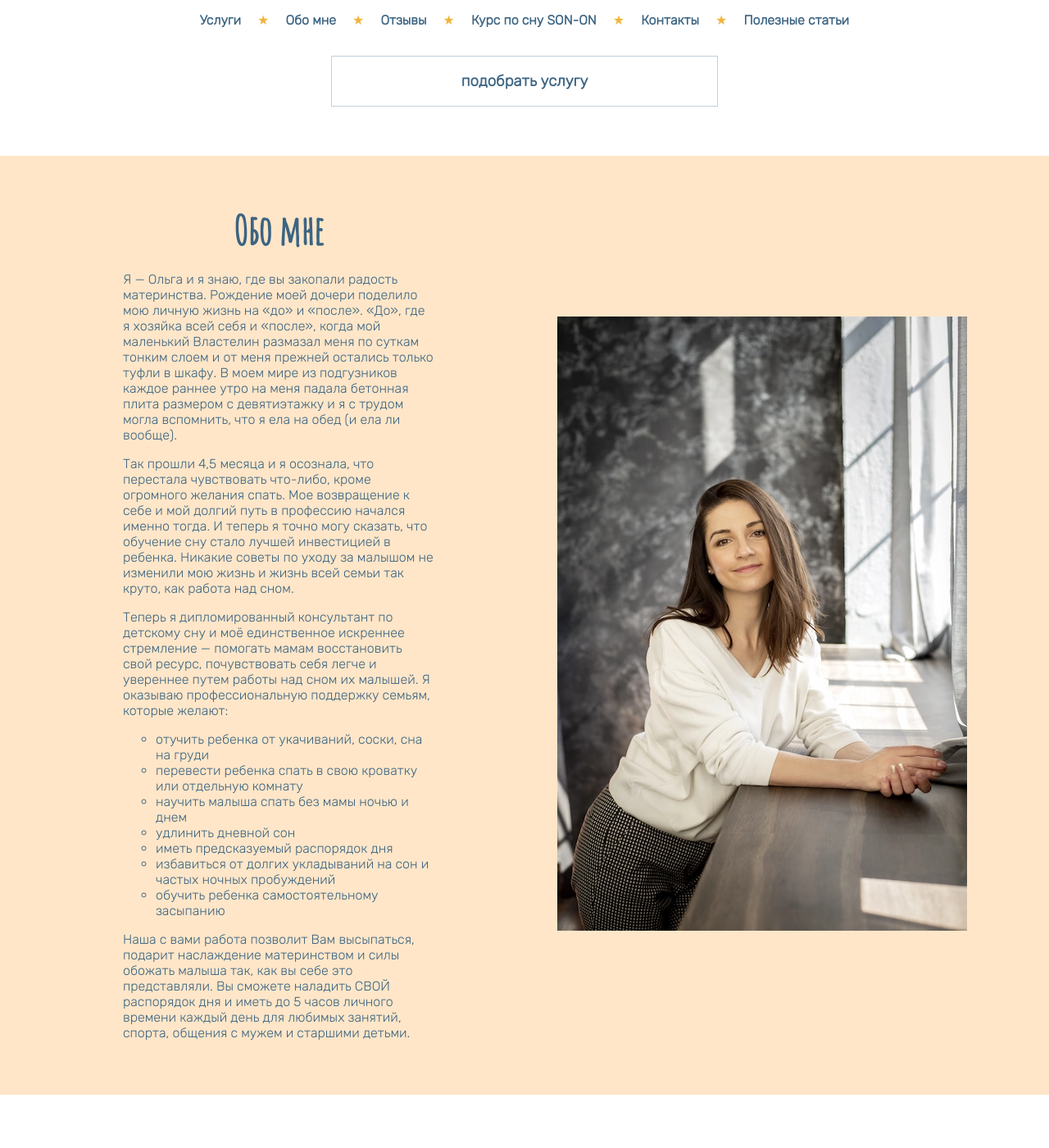
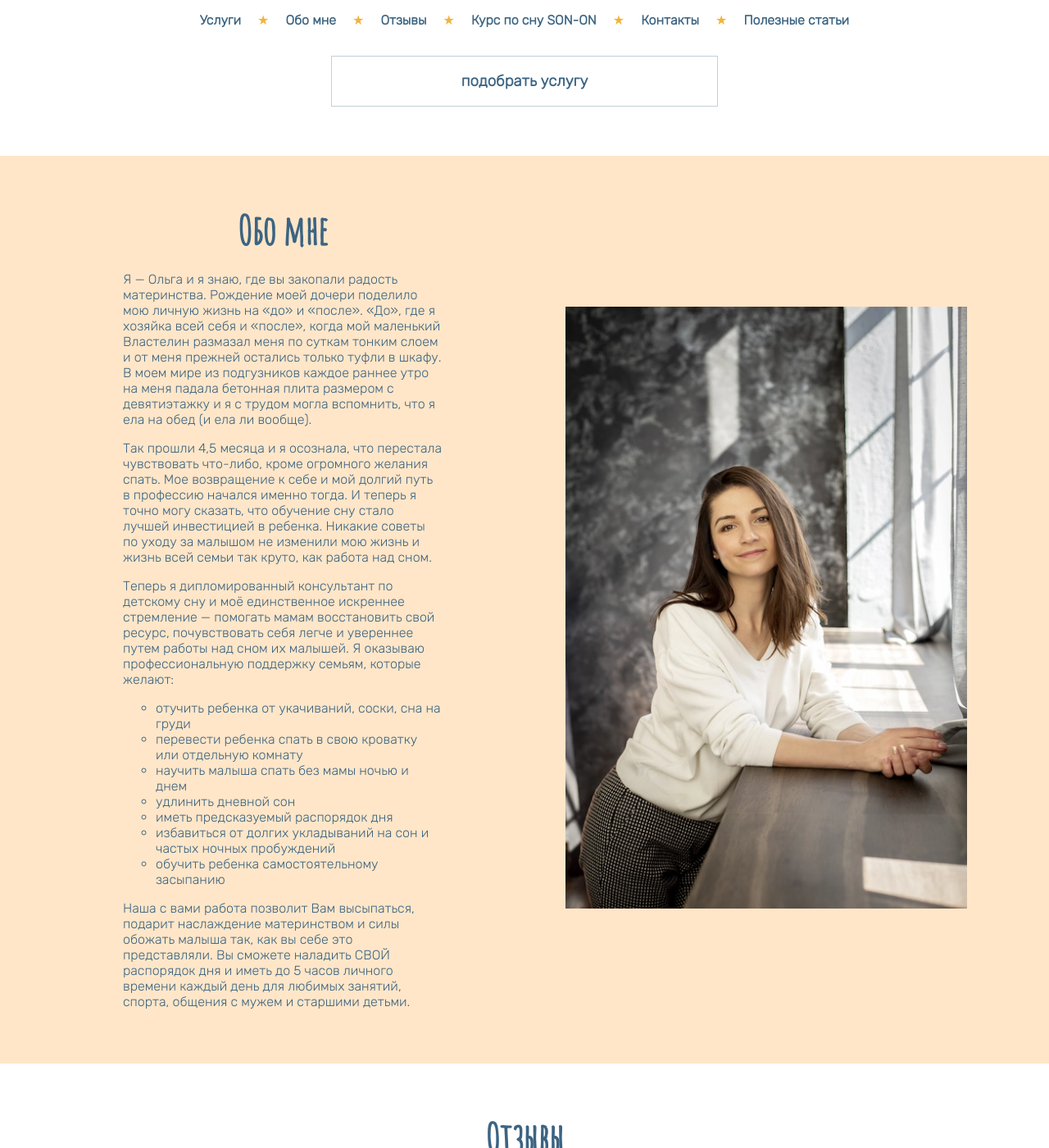
Before and after one commit to Olgamyrsikova/sleepconsult, a Jekyll site: the page built from index.html, in a window 1280 px wide and 1400 px high, scrolled down 1390 px. Shown: the whole window at 82% size. Built offline with Jekyll 4.4.1, drawn with Linux system fonts in a browser that asks for light colours.

Commit message:
fix about image width

```diff
--- a/css/style.css
+++ b/css/style.css
@@ -383,7 +383,7 @@
 
 #about img {
     width: 500px;
-    height: 749px;
+    max-width: 100%;
 }
 
 @media only screen and (min-width: 1200px) {
```
